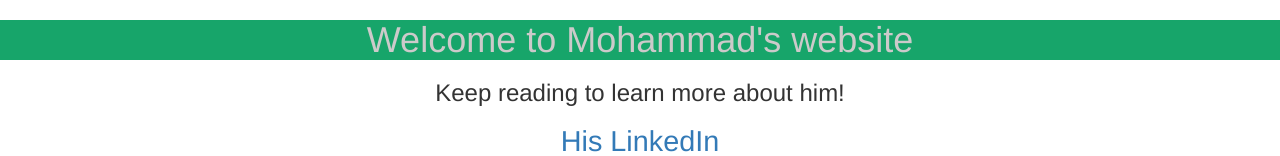
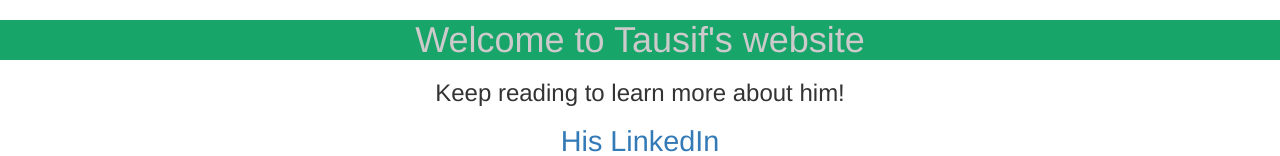
Before and after one commit to TausifU/Portfolio, a plain HTML site: page index.html in a window 1280 px wide. Shown: the top 156 px of the page. Drawn offline with nearby package versions, Linux system fonts and the light colour scheme.

Commit message:
Update index.html

```diff
--- a/index.html
+++ b/index.html
@@ -4,12 +4,12 @@
 
     <link rel = "stylesheet" href = "styles.css">
 
-    <title> THE Mohammad Ullah</title>
+    <title> THE Tausif Ullah</title>
 
     <body>
 
 
-        <h1 class = "title"> Welcome to Mohammad's website </h1>
+        <h1 class = "title"> Welcome to Tausif's website </h1>
 
 
         <h3 class= "center">Keep reading to learn more about him! <h3>
```
